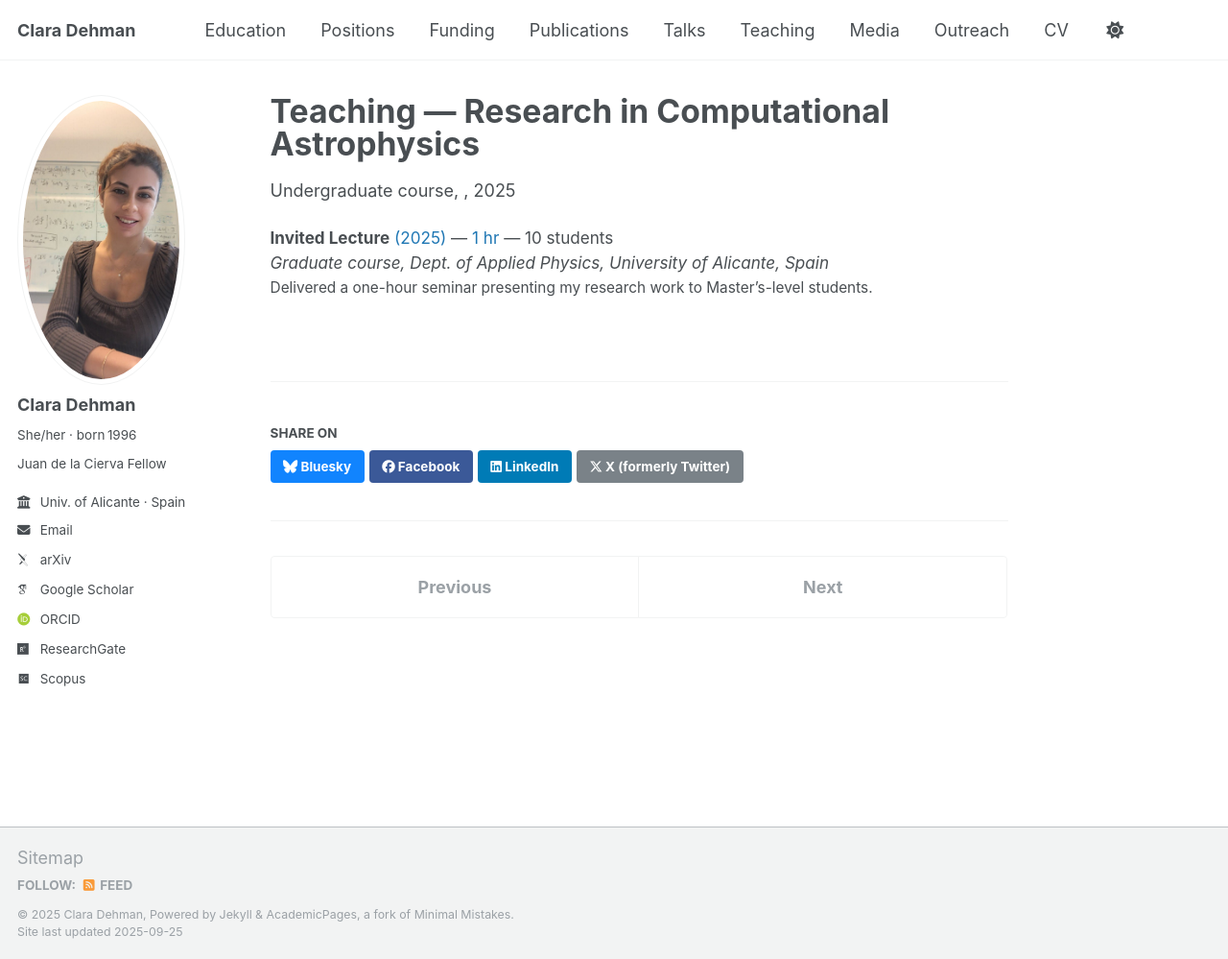
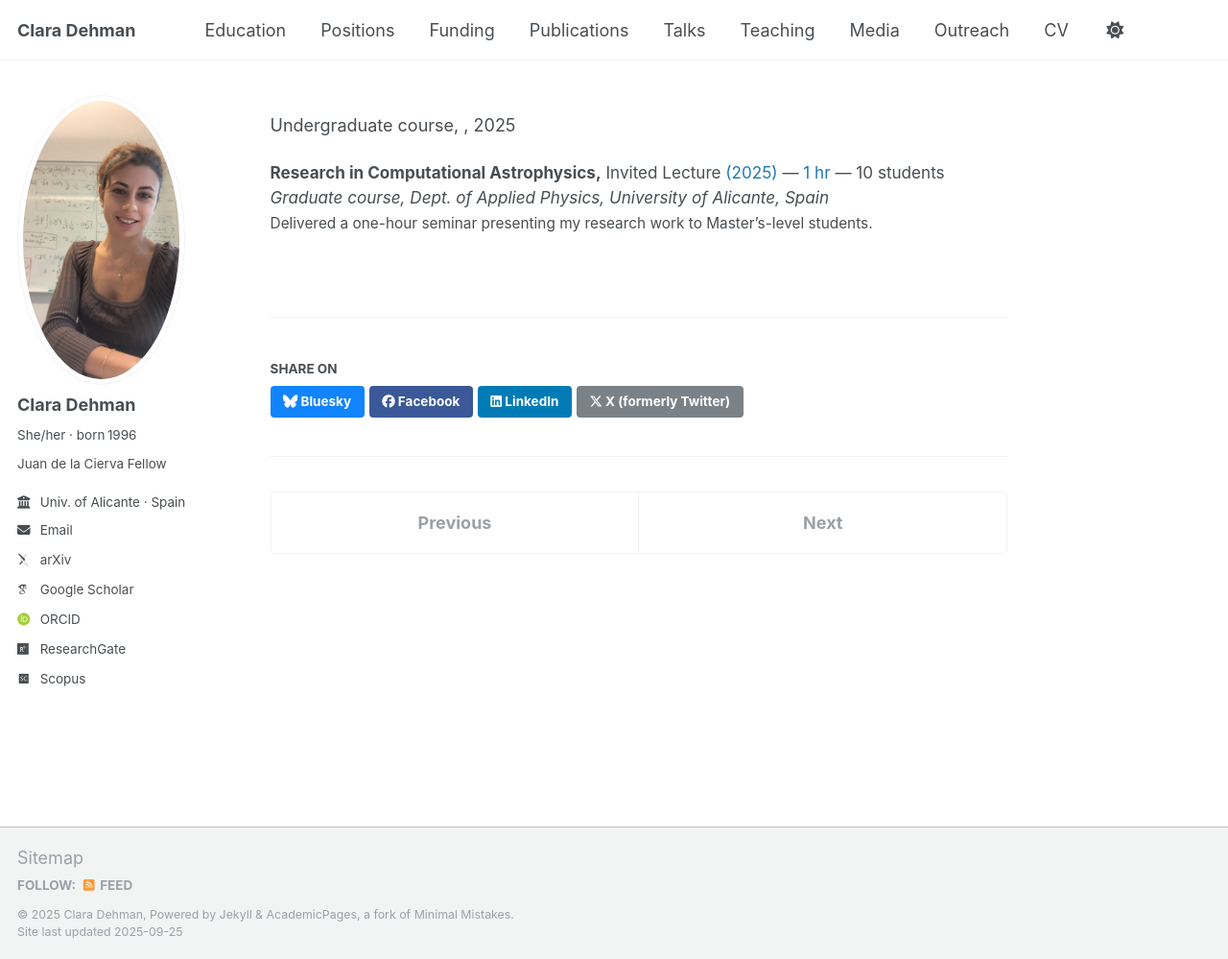
Before and after one commit to ClaraDehman/ClaraDehman.github.io, a Jekyll site: the page built from _teaching/masterseminar.md, in a window 1280 px wide and 999 px high. Shown: the whole window at 96% size. Built offline with Jekyll 4.4.1, drawn with Linux system fonts in a browser that asks for light colours; some web fonts are replaced; some of the changed lines change nothing that is shown.

Commit message:
Update masterseminar.md

```diff
--- a/_teaching/masterseminar.md
+++ b/_teaching/masterseminar.md
@@ -1,5 +1,5 @@
 ---
-title: "<span style='font-size:1.20em;'>Teaching — Research in Computational Astrophysics</span>"
+title: "<span style='font-size:1.20em;'></span>"
 collection: teaching
 type: "Undergraduate course"
 permalink: /teaching/2025-computational-astro
@@ -8,7 +8,7 @@ location: "Alicante, Spain"
 
 <div class="archive__item">
   <p class="archive__item-excerpt" style="font-size: 0.95em; margin-top: 0;">
-    <strong>Invited Lecture</strong> <span style="color:#1f77b4;">(2025)</span> — <span style="color:#1f77b4;">1 hr</span> — 10 students<br>
+    <strong>Research in Computational Astrophysics,</strong> Invited Lecture <span style="color:#1f77b4;">(2025)</span> — <span style="color:#1f77b4;">1 hr</span> — 10 students<br>
     <em>Graduate course, Dept. of Applied Physics, University of Alicante, Spain</em><br>
     <span style="font-size: 0.9em;">Delivered a one-hour seminar presenting my research work to Master’s-level students.</span>
   </p>
```
